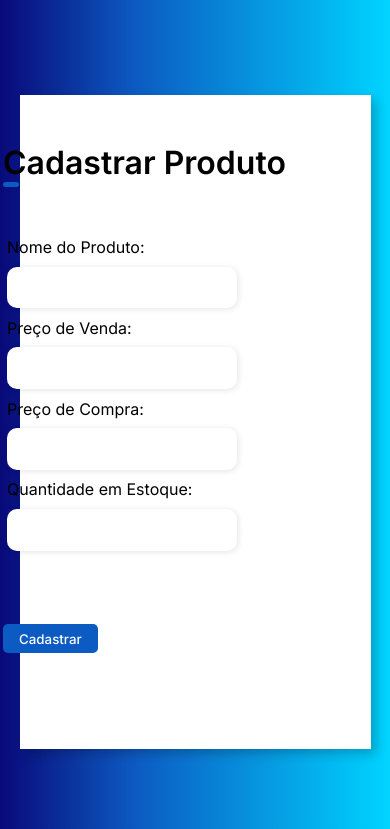
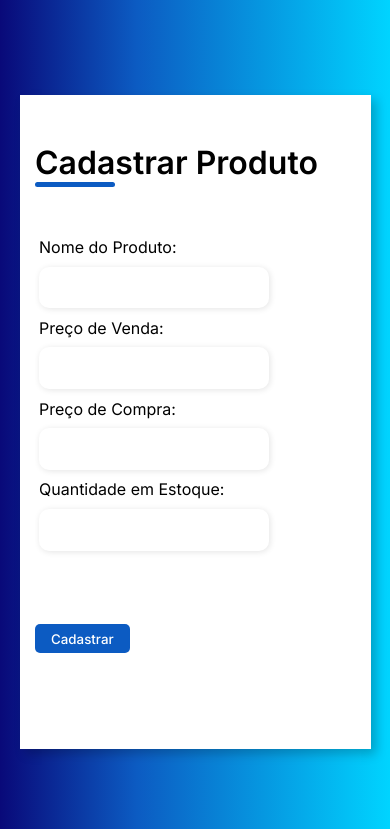
Before and after one commit to AXS05000/bluetrack, a Django app: page /formularioestoque/ in a window 390 px wide. Shown: the top 829 px of the page. Run offline with Django 4.2, Linux system fonts and the light colour scheme; the visitor is signed in with stand-in values (Sample User, id 1); some libraries are stand-ins or nearby versions.

Commit message:
V - 23-04-2023 - 21:11

```diff
--- a/static/css/style2.css
+++ b/static/css/style2.css
@@ -756,22 +756,13 @@
       overflow-y: scroll;
       flex-wrap: nowrap;
       max-height: 22rem;
-      padding-right: 5rem;
+      padding-right: 1rem;
   }
 
   .form-contratos select{
       width: 218px;
   }
-    .form-header h1::after {
-      content: '';
-      display: block;
-      width: 1rem;
-      height: 0.3rem;
-      background-color: rgb(12, 91, 194);
-      margin: 0 auto;
-      position: absolute;
-      border-radius: 10px;
-    }
+
 
     .select select{
 
@@ -820,11 +811,15 @@
     overflow-y: scroll;
     flex-wrap: nowrap;
     max-height: 22rem;
-    padding-right: 0.1rem;
+
 }
 
 .form-contratos select{
     width: 135px;
+}
+
+.form-contratos input{
+  width: 135px;
 }
   .form-header h1::after {
     content: '';
--- a/templates/pages/formularioestoque.html
+++ b/templates/pages/formularioestoque.html
@@ -89,7 +89,7 @@
                                         <div class="comp-nota-1 campo-form">Nome do Produto:</div>
                                         <div class="comp-nota-1">{{ form.produto_em_estoque }}</div>
                                     </div>
-                                    <div class="tipo-de-faturamento">
+                                    <div class="tipo-de-faturamento form-contratos">
                                         <div class="tipo-de-faturamento-1 campo-form">Preço de Venda:</div>
                                         <div class="tipo-de-faturamento-1">{{ form.preco_de_venda }}</div>
                                     </div>
@@ -97,7 +97,7 @@
                                         <div class="comp-nota-1 campo-form">Preço de Compra:</div>
                                         <div class="comp-nota-1">{{ form.preco_de_compra }}</div>
                                     </div>
-                                    <div class="tipo-de-faturamento">
+                                    <div class="tipo-de-faturamento form-contratos">
                                         <div class="tipo-de-faturamento-1 campo-form">Quantidade em Estoque:</div>
                                         <div class="tipo-de-faturamento-1">{{ form.quantidade_em_estoque }}</div>
                                     </div>
```
